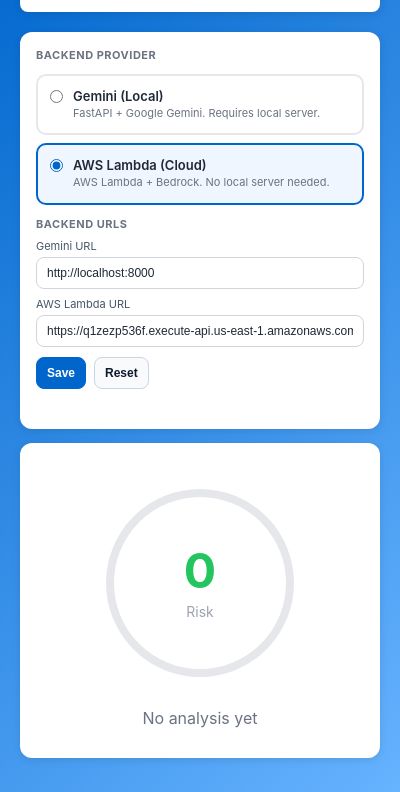
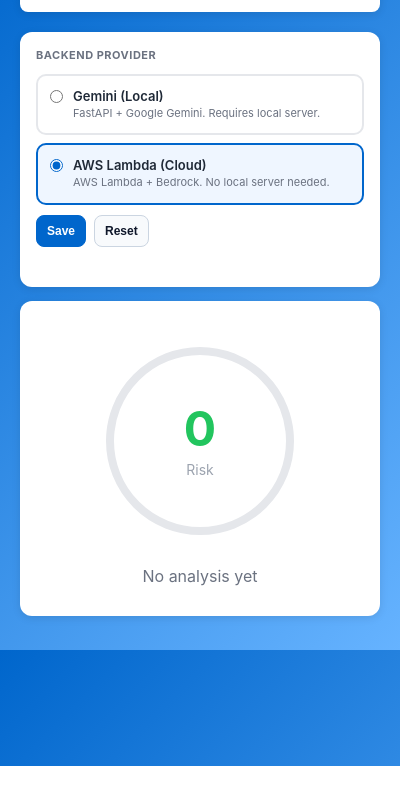
Before and after one commit to kawbu/slopify, a browser extension: page frontend/popup/popup.html in a window 400 px wide. Both pictures are taken after a click on the button "Settings". Shown: the part 78-870 px from the top of the page. After the commit the page ends 844 px from the top, so only its background shows below. Drawn offline with Linux system fonts and the light colour scheme.

Commit message:
final changes with QOL tweaks

```diff
--- a/frontend/popup/popup.css
+++ b/frontend/popup/popup.css
@@ -119,32 +119,6 @@ body {
     font-size: 11px;
     color: #6b7280;
     line-height: 1.4;
-}
-
-.settings-subtitle {
-    font-size: 11px;
-    font-weight: 700;
-    text-transform: uppercase;
-    letter-spacing: 0.5px;
-    color: #6b7280;
-    margin-top: 12px;
-    margin-bottom: 8px;
-}
-
-.url-label {
-    display: block;
-    font-size: 11px;
-    color: #475569;
-    margin: 8px 0 4px;
-}
-
-.url-input {
-    width: 100%;
-    border: 1px solid #d1d5db;
-    border-radius: 8px;
-    padding: 8px 10px;
-    font-size: 12px;
-    color: #1f2937;
 }
 
 .settings-actions {
--- a/frontend/popup/popup.html
+++ b/frontend/popup/popup.html
@@ -37,13 +37,6 @@
                 <div class="backend-option-desc">AWS Lambda + Bedrock. No local server needed.</div>
             </div>
         </label>
-
-        <div class="settings-subtitle">Backend URLs</div>
-        <label class="url-label" for="geminiUrlInput">Gemini URL</label>
-        <input id="geminiUrlInput" class="url-input" type="url" placeholder="http://localhost:8000">
-
-        <label class="url-label" for="lambdaUrlInput">AWS Lambda URL</label>
-        <input id="lambdaUrlInput" class="url-input" type="url" placeholder="https://...">
 
         <div class="settings-actions">
             <button id="saveSettingsButton" class="settings-btn primary">Save</button>
--- a/frontend/popup/popup.js
+++ b/frontend/popup/popup.js
@@ -185,15 +185,6 @@ var BACKEND_LABELS = {
   lambda: 'AWS Lambda'
 };
 
-var DEFAULT_GEMINI_URL = 'http://localhost:8000';
-var DEFAULT_LAMBDA_URL = 'https://q1zezp536f.execute-api.us-east-1.amazonaws.com';
-
-function normalizeUrl(url, fallback) {
-  var value = (url || fallback || '').trim();
-  if (!value) return fallback || '';
-  return value.endsWith('/') ? value.slice(0, -1) : value;
-}
-
 function updateBackendLabel(type) {
   document.getElementById('backendLabel').textContent = BACKEND_LABELS[type] || BACKEND_LABELS.gemini;
 }
@@ -210,60 +201,45 @@ function setSettingsMessage(text) {
   if (el) el.textContent = text || '';
 }
 
-function applySettingsToUi(type, geminiUrl, lambdaUrl) {
+function applySettingsToUi(type) {
   var radios = document.querySelectorAll('input[name="backendType"]');
   radios.forEach(function (r) { r.checked = r.value === type; });
   updateBackendLabel(type);
   updateSelectedStyles();
-
-  var geminiEl = document.getElementById('geminiUrlInput');
-  var lambdaEl = document.getElementById('lambdaUrlInput');
-  if (geminiEl) geminiEl.value = geminiUrl;
-  if (lambdaEl) lambdaEl.value = lambdaUrl;
 }
 
 function readSettingsFromStorage(callback) {
   chrome.storage.local.get([
     'backendType',
-    'backendProvider',
-    'geminiBackendUrl',
-    'awsBackendUrl',
-    'backendUrl'
+    'backendProvider'
   ], function (result) {
-      var type = result.backendType || (result.backendProvider === 'aws' ? 'lambda' : result.backendProvider) || 'lambda';
-    var geminiUrl = normalizeUrl(result.geminiBackendUrl, DEFAULT_GEMINI_URL);
-    var lambdaUrl = normalizeUrl(result.awsBackendUrl || result.backendUrl, DEFAULT_LAMBDA_URL);
-    callback({ type: type, geminiUrl: geminiUrl, lambdaUrl: lambdaUrl });
+    var type = result.backendType || (result.backendProvider === 'aws' ? 'lambda' : result.backendProvider) || 'lambda';
+    callback({ type: type });
+  });
+}
+
+function persistBackendSelection(type, callback) {
+  chrome.storage.local.set({
+    backendType: type,
+    backendProvider: type === 'lambda' ? 'aws' : 'gemini'
+  }, function () {
+    if (callback) callback();
   });
 }
 
 function saveSettingsFromUi() {
   var selected = document.querySelector('input[name="backendType"]:checked');
   var type = selected ? selected.value : 'gemini';
-  var geminiUrl = normalizeUrl(document.getElementById('geminiUrlInput').value, DEFAULT_GEMINI_URL);
-  var lambdaUrl = normalizeUrl(document.getElementById('lambdaUrlInput').value, DEFAULT_LAMBDA_URL);
 
-  chrome.storage.local.set({
-    backendType: type,
-    backendProvider: type === 'lambda' ? 'aws' : 'gemini',
-    geminiBackendUrl: geminiUrl,
-    awsBackendUrl: lambdaUrl,
-    backendUrl: lambdaUrl
-  }, function () {
-    applySettingsToUi(type, geminiUrl, lambdaUrl);
+  persistBackendSelection(type, function () {
+    applySettingsToUi(type);
     setSettingsMessage('Saved.');
   });
 }
 
 function resetSettings() {
-  chrome.storage.local.set({
-     backendType: 'lambda',
-     backendProvider: 'aws',
-    geminiBackendUrl: DEFAULT_GEMINI_URL,
-    awsBackendUrl: DEFAULT_LAMBDA_URL,
-    backendUrl: DEFAULT_LAMBDA_URL
-  }, function () {
-     applySettingsToUi('lambda', DEFAULT_GEMINI_URL, DEFAULT_LAMBDA_URL);
+  persistBackendSelection('lambda', function () {
+    applySettingsToUi('lambda');
     setSettingsMessage('Defaults restored.');
   });
 }
@@ -276,7 +252,7 @@ document.addEventListener('DOMContentLoaded', function () {
 
   chrome.storage.local.get(['slopifyState', 'lastResult'], function (result) {
     readSettingsFromStorage(function (settings) {
-      applySettingsToUi(settings.type, settings.geminiUrl, settings.lambdaUrl);
+      applySettingsToUi(settings.type);
     });
 
     var state = result.slopifyState;
@@ -295,18 +271,21 @@ document.addEventListener('DOMContentLoaded', function () {
     settingsPanel.style.display = visible ? 'none' : 'block';
     if (!visible) {
       readSettingsFromStorage(function (settings) {
-        applySettingsToUi(settings.type, settings.geminiUrl, settings.lambdaUrl);
+        applySettingsToUi(settings.type);
         setSettingsMessage('');
       });
     }
   });
 
-  // Update preview selection only; save through Save button
+  // Persist backend switch immediately on selection change
   document.querySelectorAll('input[name="backendType"]').forEach(function (radio) {
     radio.addEventListener('change', function () {
-      updateBackendLabel(this.value);
-      updateSelectedStyles();
-      setSettingsMessage('Unsaved changes');
+      var selectedType = this.value;
+      persistBackendSelection(selectedType, function () {
+        updateBackendLabel(selectedType);
+        updateSelectedStyles();
+        setSettingsMessage('Saved.');
+      });
     });
   });
 
@@ -315,19 +294,6 @@ document.addEventListener('DOMContentLoaded', function () {
   }
   if (resetBtn) {
     resetBtn.addEventListener('click', resetSettings);
-  }
-
-  var geminiUrlInput = document.getElementById('geminiUrlInput');
-  var lambdaUrlInput = document.getElementById('lambdaUrlInput');
-  if (geminiUrlInput) {
-    geminiUrlInput.addEventListener('input', function () {
-      setSettingsMessage('Unsaved changes');
-    });
-  }
-  if (lambdaUrlInput) {
-    lambdaUrlInput.addEventListener('input', function () {
-      setSettingsMessage('Unsaved changes');
-    });
   }
 });
 
```
